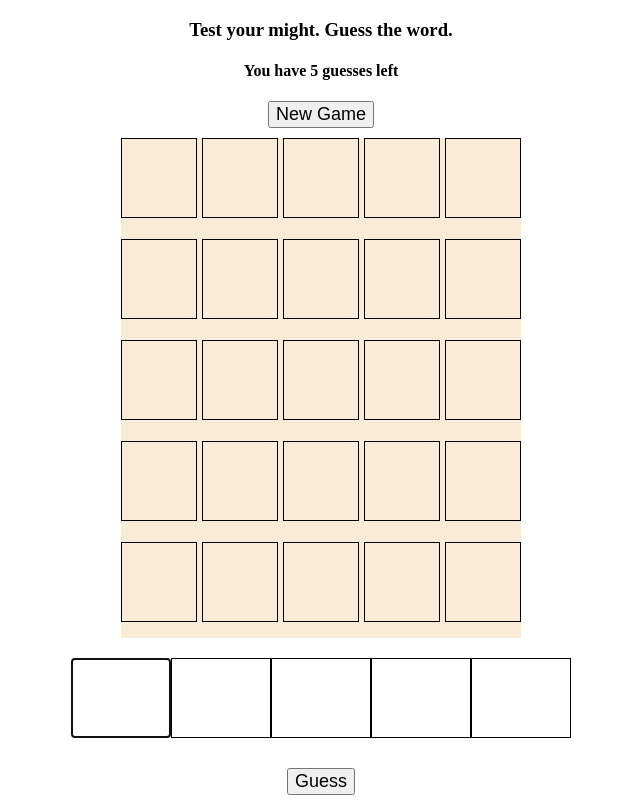
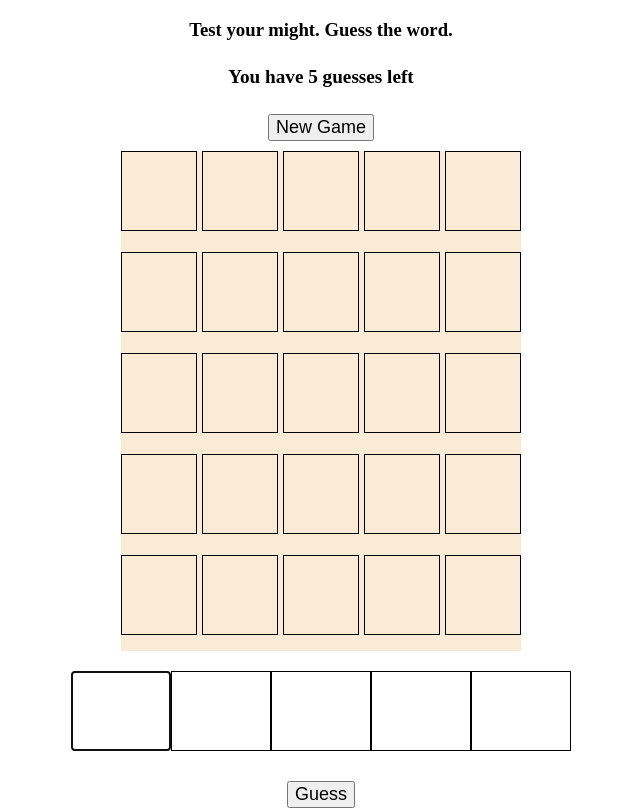
Before and after one commit to SSandstone/Mystereeble, a plain HTML site: page index.html in a window 1280 px wide. Shown: the whole page, without its empty margins (319-959 px from the left). Drawn offline with Linux system fonts and the light colour scheme.

Commit message:
update text sizes

```diff
--- a/style.css
+++ b/style.css
@@ -13,6 +13,10 @@ body {
 
 .header{
 
+}
+
+h4,h5{
+ font-size:larger;
 }
 
 .main{
```
